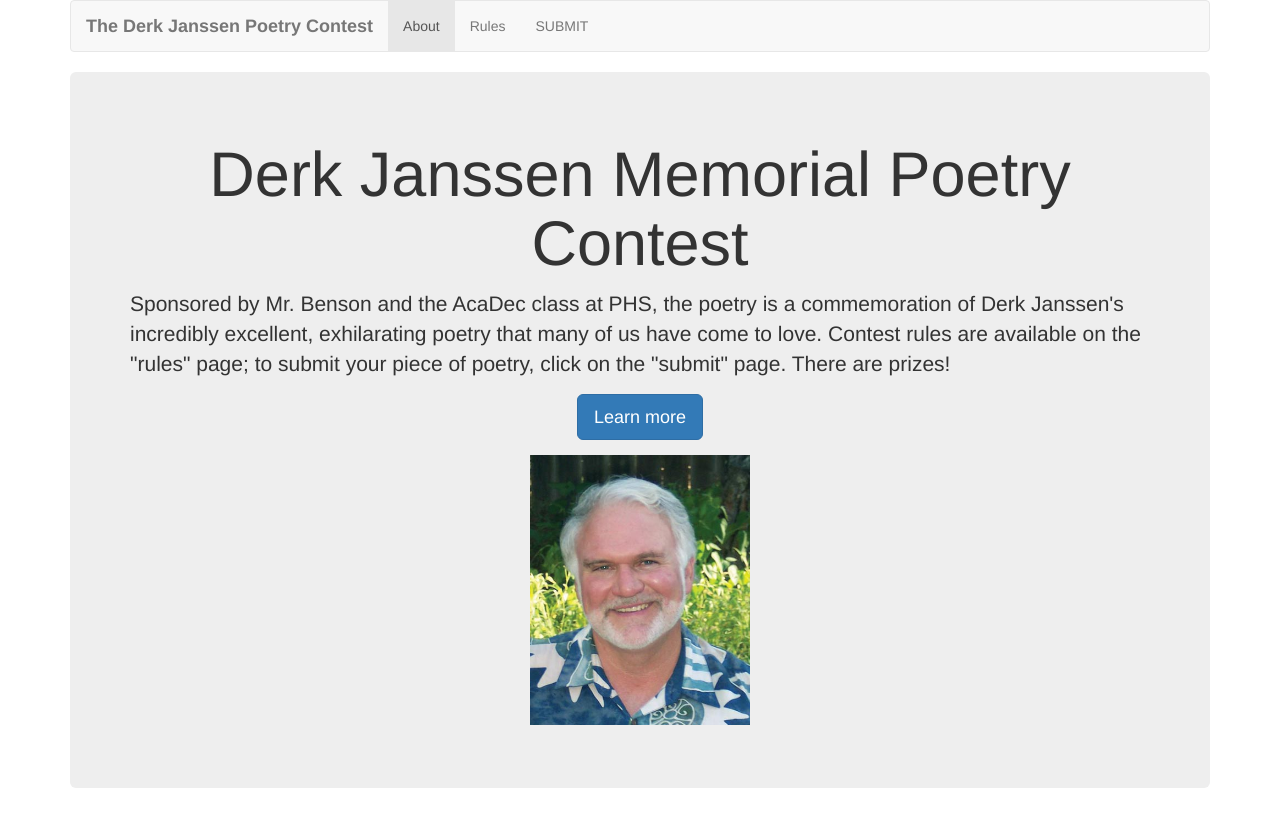
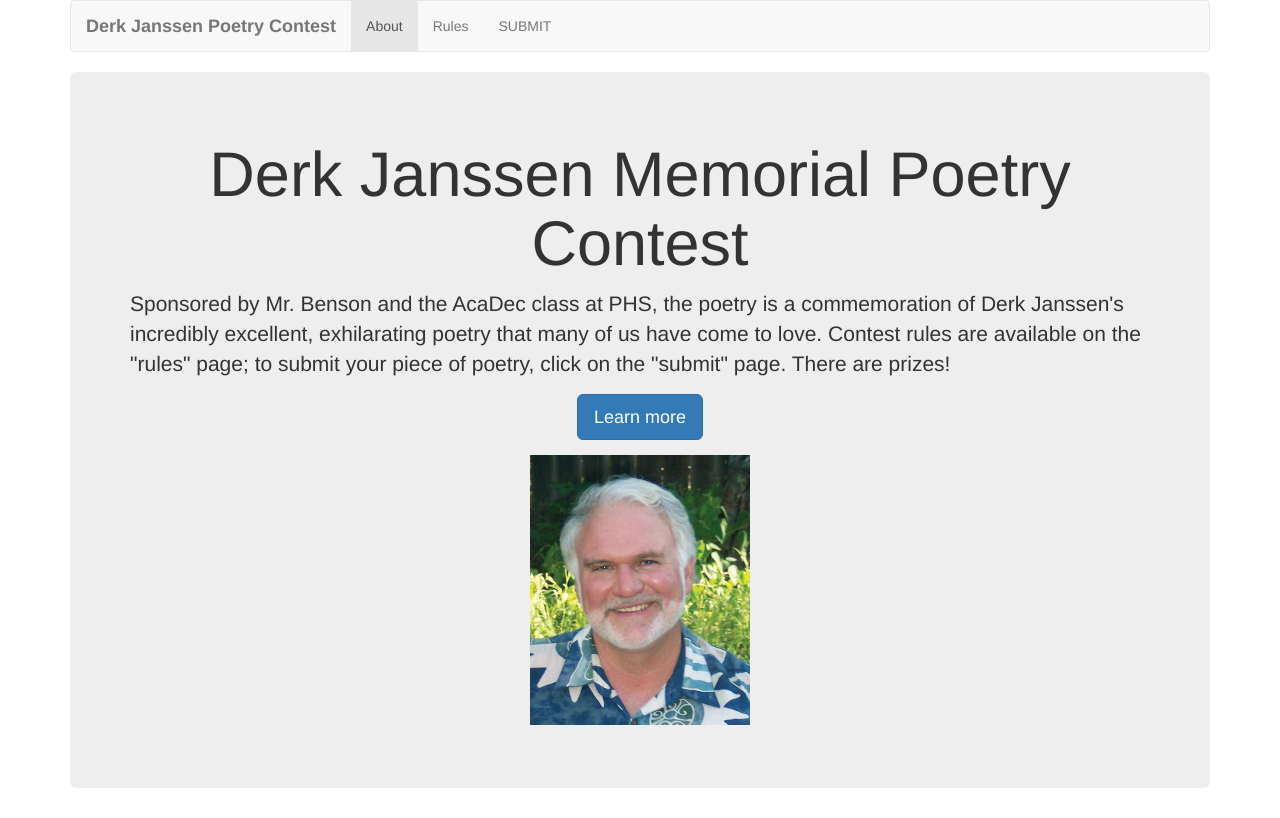
Before and after one commit to poetrycontest/poetrycontest, a plain HTML site: page index.html in a window 1280 px wide. Drawn offline with nearby package versions, Linux system fonts and the light colour scheme.

Commit message:
change navbar

```diff
--- a/index.html
+++ b/index.html
@@ -20,7 +20,7 @@
             <button type="button" class="navbar-toggle" data-toggle="collapse" data-target=".navbar-collapse">
               <span class="sr-only">Toggle navigation</span><span class="icon-bar"></span><span class="icon-bar"></span><span class="icon-bar"></span>
             </button>
-            <a class="navbar-brand" href="index.html"><b>The Derk Janssen Poetry Contest</b></a>
+            <a class="navbar-brand" href="index.html"><b>Derk Janssen Poetry Contest</b></a>
           </div>
           <div class="collapse navbar-collapse">
             <ul class="nav navbar-nav">
```
Also changed, not shown: rules.html (+1 -1 lines), submit.html (+1 -1 lines).
